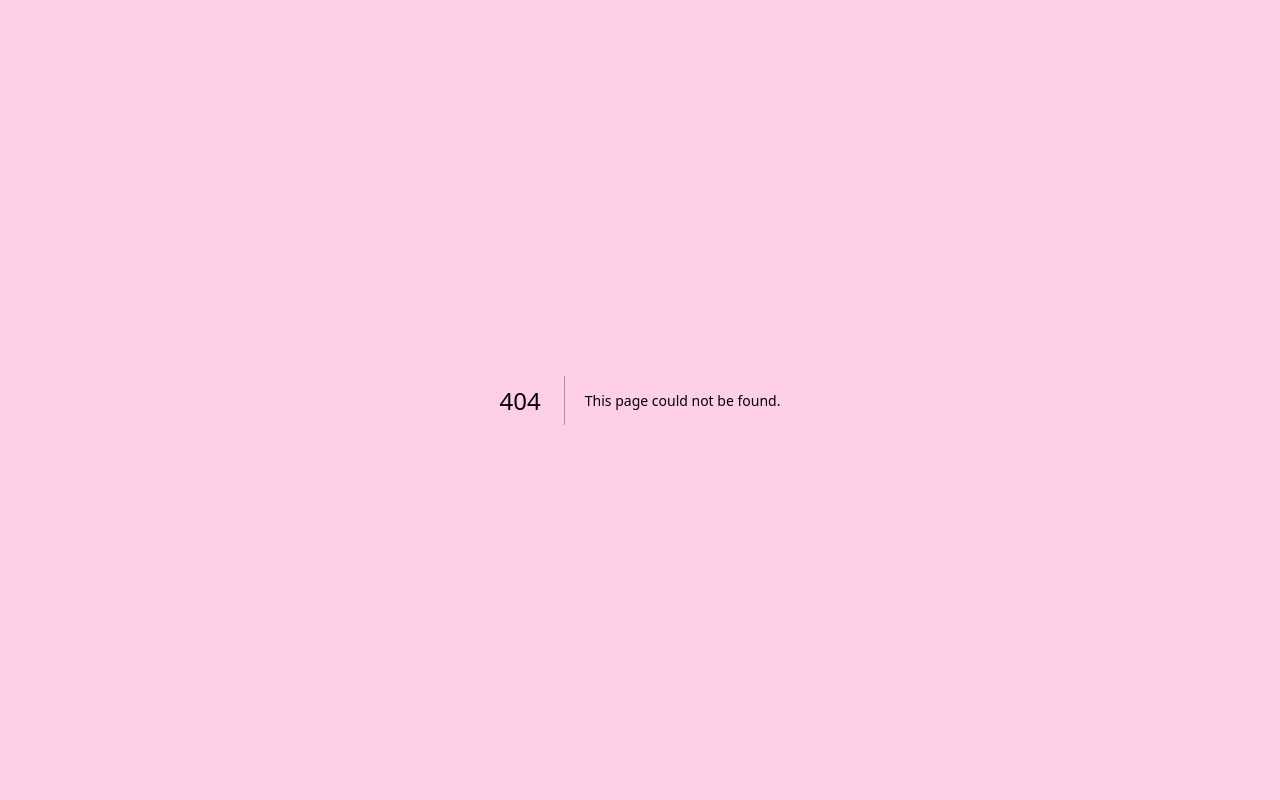
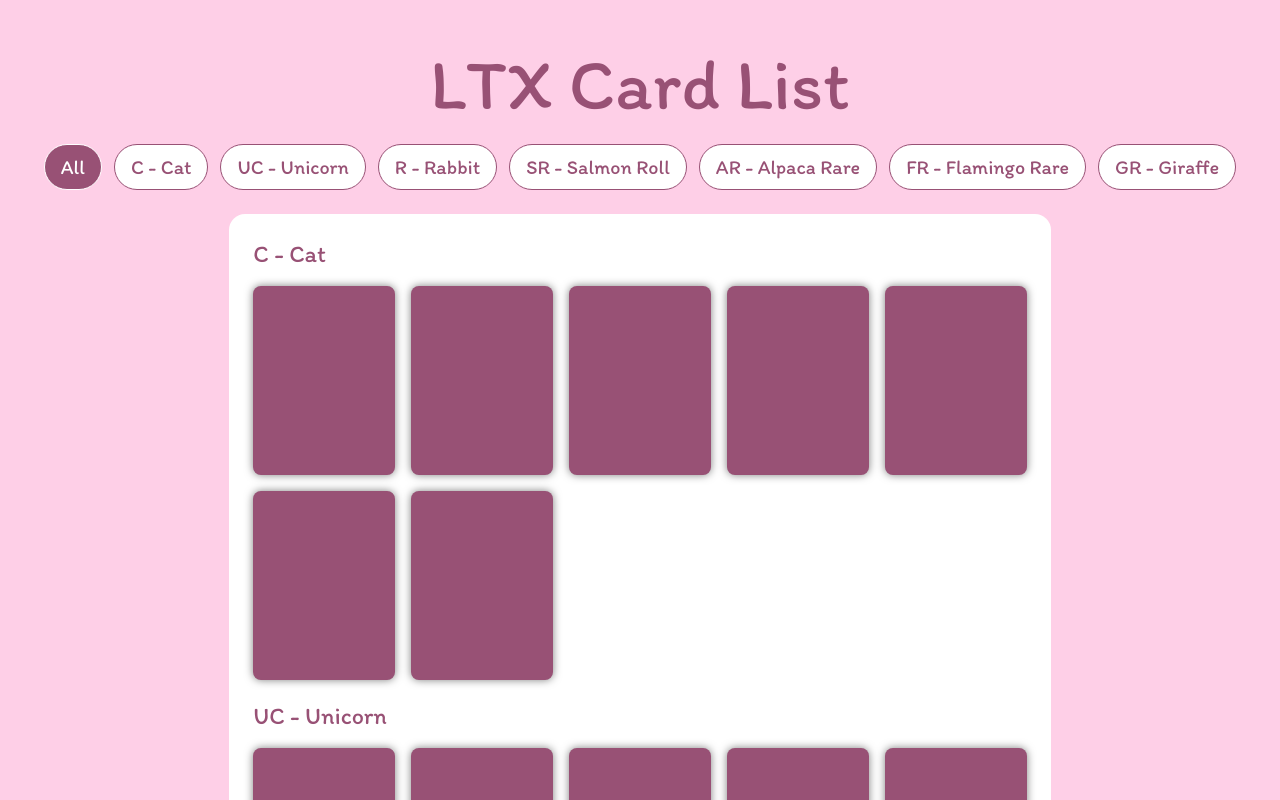
Before and after one commit to khawpunkp/missyouluna, a Next.js app: page /card-list in a window 1280 px wide. Before the commit this address had no page. Shown: the top 800 px of the page. Built offline with nearby package versions, Linux system fonts and the light colour scheme.

Commit message:
update: add card list mock ui

```diff
--- /dev/null
+++ b/src/app/card-list/layout.tsx
@@ -0,0 +1,16 @@
+import { Metadata } from 'next'
+
+export async function generateMetadata(): Promise<Metadata> {
+   return {
+      title: 'การ์ดของลูน่า',
+      description: 'LTX Cards List',
+   }
+}
+
+export default function CardListLayout({
+   children,
+}: {
+   children: React.ReactNode
+}) {
+   return <>{ children }</>
+}
--- /dev/null
+++ b/src/app/card-list/page.tsx
@@ -0,0 +1,295 @@
+'use client'
+
+import { Metadata, ResolvingMetadata } from 'next'
+import React, { useState } from 'react'
+
+type Props = {}
+
+export default function page({}: Props) {
+   const [filter, setFilter] = useState<string>('')
+
+   const rare = [
+      {
+         code: 'C',
+         name: 'Cat',
+         cards: [
+            {
+               code: 0,
+               imgSrc: '',
+            },
+            {
+               code: 1,
+               imgSrc: '',
+            },
+            {
+               code: 2,
+               imgSrc: '',
+            },
+            {
+               code: 3,
+               imgSrc: '',
+            },
+            {
+               code: 4,
+               imgSrc: '',
+            },
+            {
+               code: 5,
+               imgSrc: '',
+            },
+            {
+               code: 6,
+               imgSrc: '',
+            },
+         ],
+      },
+      {
+         code: 'UC',
+         name: 'Unicorn',
+         cards: [
+            {
+               code: 0,
+               imgSrc: '',
+            },
+            {
+               code: 1,
+               imgSrc: '',
+            },
+            {
+               code: 2,
+               imgSrc: '',
+            },
+            {
+               code: 3,
+               imgSrc: '',
+            },
+            {
+               code: 4,
+               imgSrc: '',
+            },
+            {
+               code: 5,
+               imgSrc: '',
+            },
+            {
+               code: 6,
+               imgSrc: '',
+            },
+         ],
+      },
+      {
+         code: 'R',
+         name: 'Rabbit',
+         cards: [
+            {
+               code: 0,
+               imgSrc: '',
+            },
+            {
+               code: 1,
+               imgSrc: '',
+            },
+            {
+               code: 2,
+               imgSrc: '',
+            },
+            {
+               code: 3,
+               imgSrc: '',
+            },
+            {
+               code: 4,
+               imgSrc: '',
+            },
+            {
+               code: 5,
+               imgSrc: '',
+            },
+            {
+               code: 6,
+               imgSrc: '',
+            },
+         ],
+      },
+      {
+         code: 'SR',
+         name: 'Salmon Roll',
+         cards: [
+            {
+               code: 0,
+               imgSrc: '',
+            },
+            {
+               code: 1,
+               imgSrc: '',
+            },
+            {
+               code: 2,
+               imgSrc: '',
+            },
+            {
+               code: 3,
+               imgSrc: '',
+            },
+            {
+               code: 4,
+               imgSrc: '',
+            },
+            {
+               code: 5,
+               imgSrc: '',
+            },
+            {
+               code: 6,
+               imgSrc: '',
+            },
+         ],
+      },
+      {
+         code: 'AR',
+         name: 'Alpaca Rare',
+         cards: [
+            {
+               code: 0,
+               imgSrc: '',
+            },
+            {
+               code: 1,
+               imgSrc: '',
+            },
+            {
+               code: 2,
+               imgSrc: '',
+            },
+            {
+               code: 3,
+               imgSrc: '',
+            },
+            {
+               code: 4,
+               imgSrc: '',
+            },
+            {
+               code: 5,
+               imgSrc: '',
+            },
+            {
+               code: 6,
+               imgSrc: '',
+            },
+         ],
+      },
+      {
+         code: 'FR',
+         name: 'Flamingo Rare',
+         cards: [
+            {
+               code: 0,
+               imgSrc: '',
+            },
+            {
+               code: 1,
+               imgSrc: '',
+            },
+            {
+               code: 2,
+               imgSrc: '',
+            },
+            {
+               code: 3,
+               imgSrc: '',
+            },
+            {
+               code: 4,
+               imgSrc: '',
+            },
+            {
+               code: 5,
+               imgSrc: '',
+            },
+            {
+               code: 6,
+               imgSrc: '',
+            },
+         ],
+      },
+      {
+         code: 'GR',
+         name: 'Giraffe',
+         cards: [
+            {
+               code: 0,
+               imgSrc: '',
+            },
+            {
+               code: 1,
+               imgSrc: '',
+            },
+            {
+               code: 2,
+               imgSrc: '',
+            },
+            {
+               code: 3,
+               imgSrc: '',
+            },
+            {
+               code: 4,
+               imgSrc: '',
+            },
+            {
+               code: 5,
+               imgSrc: '',
+            },
+            {
+               code: 6,
+               imgSrc: '',
+            },
+         ],
+      },
+   ]
+
+   return (
+      <div className='flex flex-col items-center text-primary p-6'>
+         <p className='text-7xl mb-6 mt-6'>LTX Card List</p>
+         <div className='flex gap-3 mb-6'>
+            <button
+               onClick={() => setFilter('')}
+               className={`text-xl px-4 py-2 rounded-full border transition-all duration-300 ${
+                  filter === ''
+                     ? 'bg-primary  border-white text-white'
+                     : 'bg-white  border-primary'
+               }`}
+            >{`All`}</button>
+            {rare.map((r, index) => (
+               <button
+                  key={index}
+                  onClick={() => setFilter(r.code)}
+                  className={`text-xl px-4 py-2 rounded-full border transition-all duration-300 ${
+                     filter === r.code
+                        ? 'bg-primary  border-white text-white'
+                        : 'bg-white  border-primary'
+                  }`}
+               >{`${r.code} - ${r.name}`}</button>
+            ))}
+         </div>
+         <div className='flex flex-col gap-5 bg-white w-8/12 p-6 rounded-2xl'>
+            {rare
+               .filter((r) => r.code === filter || filter === '')
+               .map((r, index) => (
+                  <div key={index} className='flex flex-col gap-4'>
+                     <p className='text-2xl'>{`${r.code} - ${r.name}`}</p>
+                     <div className='grid grid-cols-5 gap-4'>
+                        {r.cards.map((c, index) => (
+                           <div
+                              key={index}
+                              className='aspect-[3/4] bg-primary rounded-lg card-shadow hover:scale-[1.02] transition-all duration-300'
+                           />
+                        ))}
+                     </div>
+                  </div>
+               ))}
+         </div>
+      </div>
+   )
+}
--- a/src/app/globals.css
+++ b/src/app/globals.css
@@ -14,3 +14,7 @@ body {
    background-color: white;
    font-family: 'Itim', cursive;
 }
+
+.card-shadow {
+   box-shadow: 0 0 8px rgba(0, 0, 0, 0.5);
+}
```
Also changed, not shown: src/app/fonts/GeistMonoVF.woff (deleted), src/app/fonts/GeistVF.woff (deleted).
